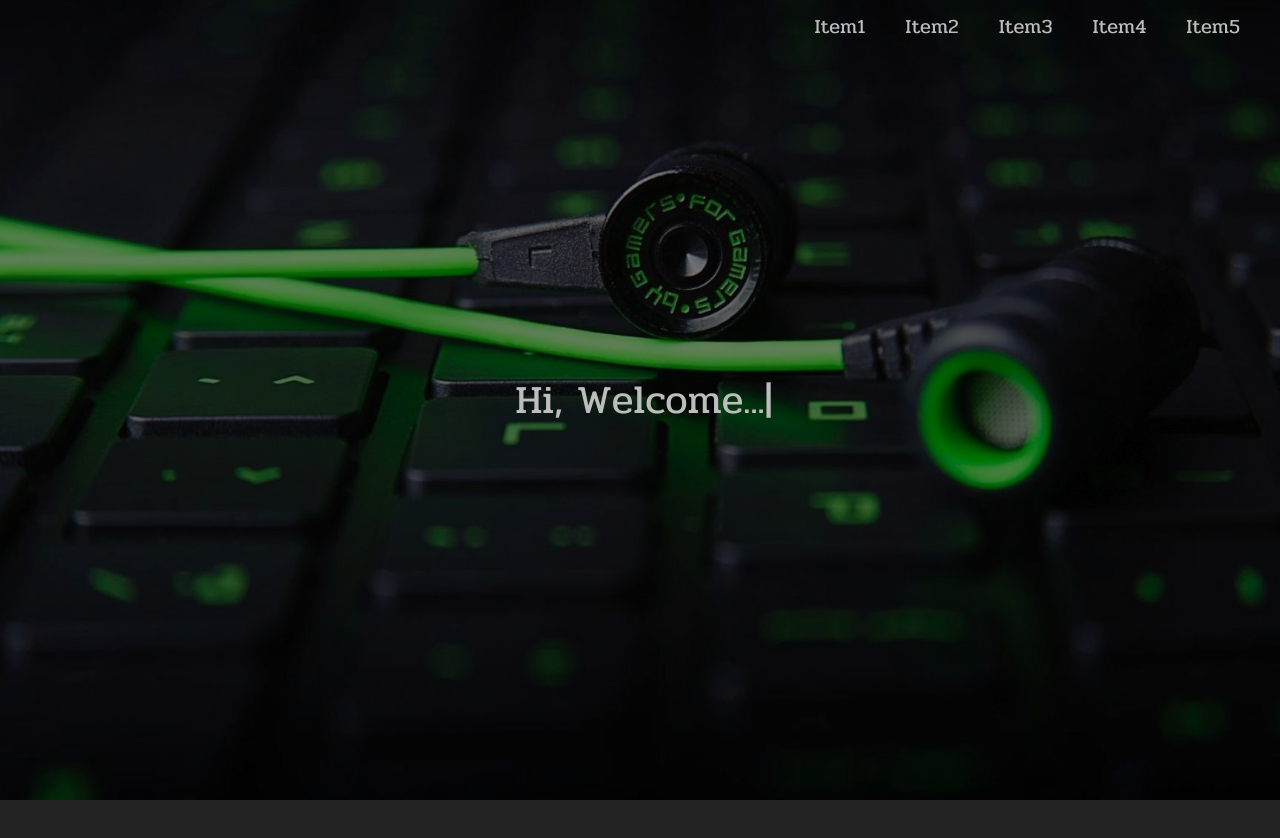
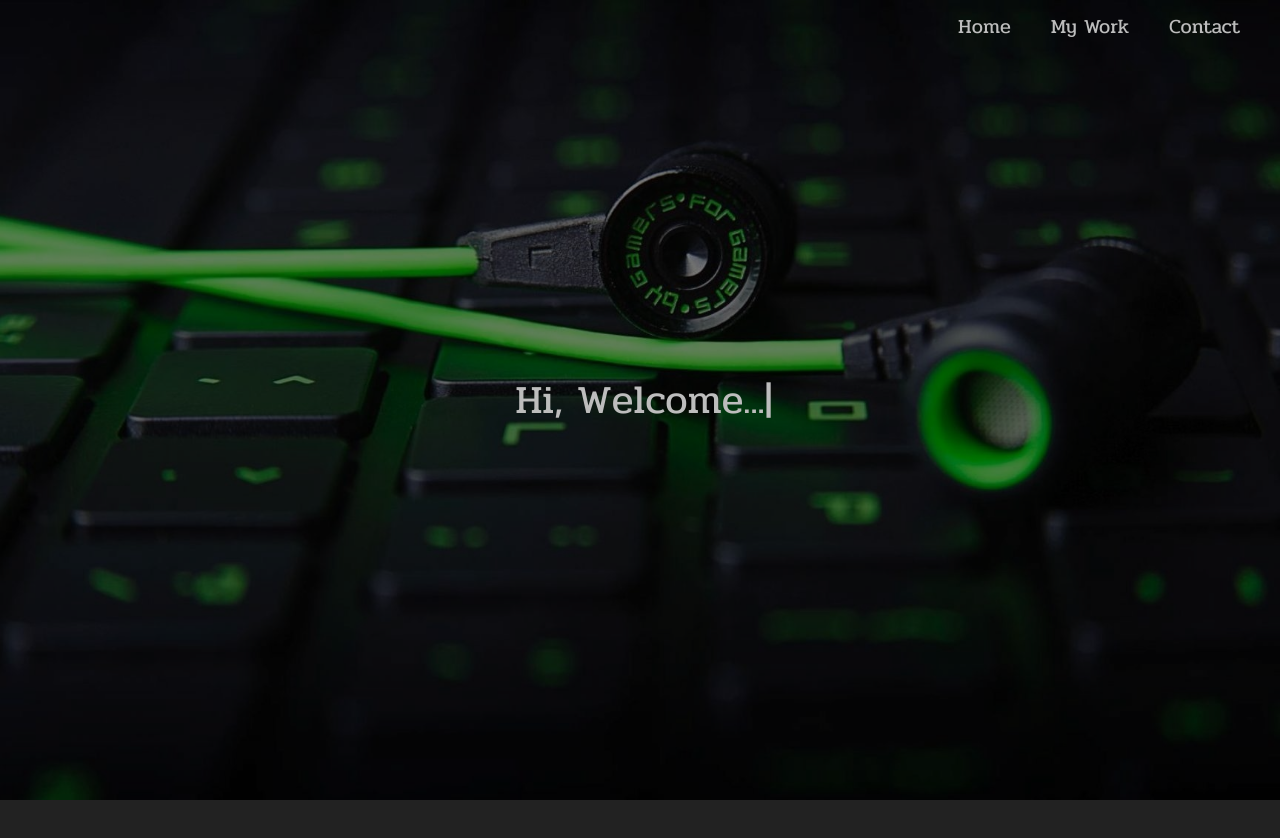
Before and after one commit to Basone01/basone01.github.io, a React (Create React App) app: page / in a window 1280 px wide. Shown: the top 838 px of the page. Built offline with nearby package versions, Linux system fonts and the light colour scheme.

Commit message:
added active effect on NavItem

```diff
--- a/src/components/nav/item.js
+++ b/src/components/nav/item.js
@@ -22,7 +22,7 @@ const Item = styled.a`
         right:50%;
         transition:all 0.25s ease-out;
     }
-    &:hover{
+    &:hover,&:active{
         text-shadow:0 0 0.125em var(--white);
         &:before{
             left:10%;
--- a/src/components/nav/navBar.js
+++ b/src/components/nav/navBar.js
@@ -18,11 +18,9 @@ export default class NavBar extends Component {
   render() {
     return (
       <Bar>
-        <NavItem>Item1</NavItem>
-        <NavItem>Item2</NavItem>
-        <NavItem>Item3</NavItem>
-        <NavItem>Item4</NavItem>
-        <NavItem>Item5</NavItem>
+        <NavItem>Home</NavItem>
+        <NavItem>My Work</NavItem>
+        <NavItem>Contact</NavItem>
       </Bar>
     )
   }
```
